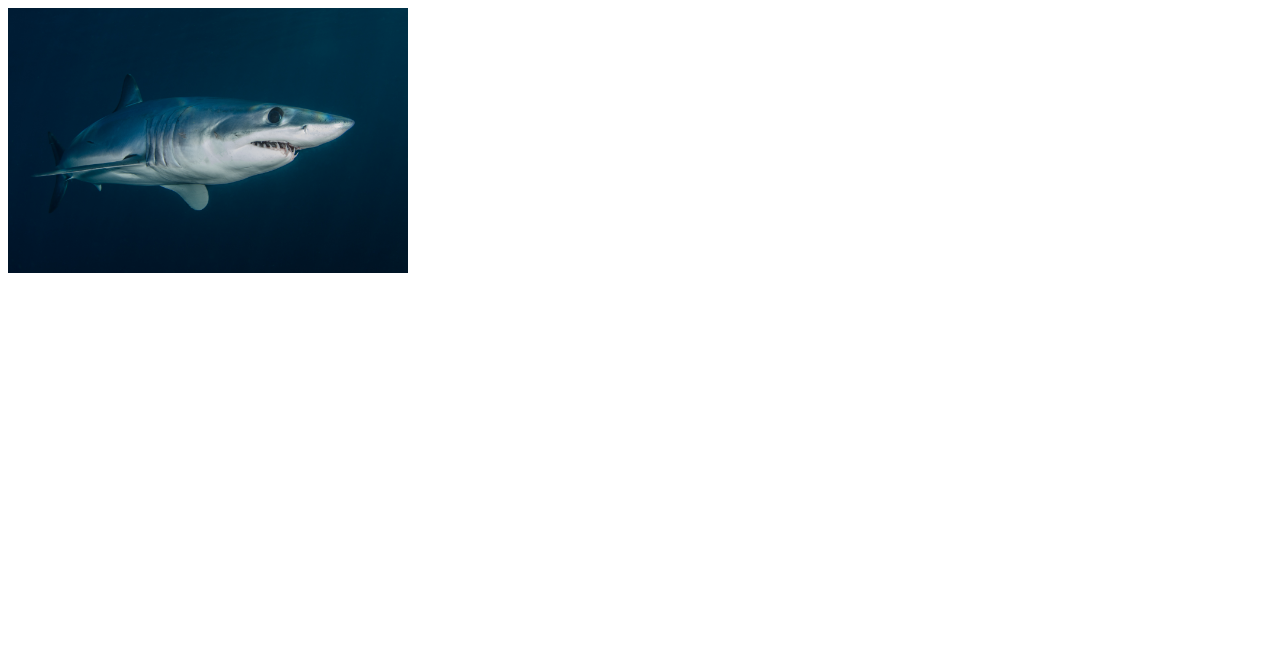
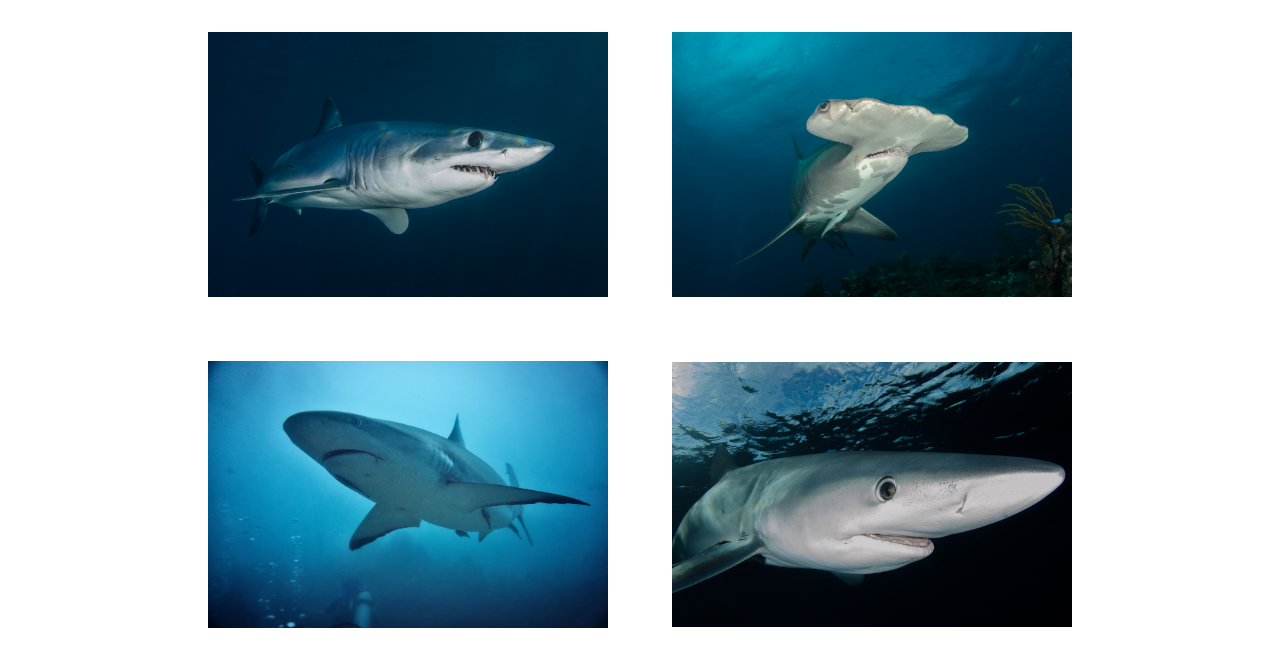
Before and after one commit to bobfdev/html-css-image-hover-text-overlay, a PHP site: page / in a window 1280 px wide. Shown: the top 667 px of the page. Run offline with PHP 8.4, Linux system fonts and the light colour scheme.

Commit message:
updated files

```diff
--- a/index.html
+++ b/index.html
@@ -8,13 +8,42 @@
     <title>Document</title>
 </head>
 <body>
-    <div class="image">
-        <img class="image_img" src="images/mako.jpg" alt="Mako">
-        <div class="image_overlay">
-            <div class="image_title">Sharks</div>
-            <p class="image_description">
-                Mako Shark
-            </p>
+    <div class="image_row">
+        <div class="image">
+            <img class="image_img" src="images/mako.jpg" alt="Mako Shark">
+            <div class="image_overlay image_overlay_blur">
+                <div class="image_title">Mako Shark</div>
+                <p class="image_description">
+                    Isurus oxyrinchus
+                </p>
+            </div>
+        </div>
+        <div class="image">
+            <img class="image_img" src="images/hammerhead.jpg" alt="Hammerhead Shark">
+            <div class="image_overlay image_overlay_blur">
+                <div class="image_title">Hammerhead Shark</div>
+                <p class="image_description">
+                    Sphyrnidae
+                </p>
+            </div>
+        </div>
+        <div class="image">
+            <img class="image_img" src="images/bull.jpg" alt="Bull Shark">
+            <div class="image_overlay image_overlay_color">
+                <div class="image_title">Bull Shark</div>
+                <p class="image_description">
+                    Carcharhinus leucas
+                </p>
+            </div>
+        </div>
+        <div class="image">
+            <img class="image_img" src="images/blue.jpg" alt="Blue Shark">
+            <div class="image_overlay image_overlay_color">
+                <div class="image_title">Blue Shark</div>
+                <p class="image_description">
+                    Prionace glauca
+                </p>
+            </div>
         </div>
     </div>
 </body>
--- a/styles.css
+++ b/styles.css
@@ -1,6 +1,20 @@
+* {
+    box-sizing: border-box;
+    margin: 0;
+    padding: 0;
+}
+
+.image_row {
+    display: flex;
+    flex-wrap: wrap;
+    justify-content: center;
+    align-items: center;
+}
+
 .image {
     position: relative;
     width: 400px;
+    margin: 2rem;
 }
 
 .image_img {
@@ -22,10 +36,29 @@
     align-items: center;
     justify-content: center;
     opacity: 0;
+    transition: opacity 0.25s;
+}
+
+.image_overlay_blur {
+    backdrop-filter: blur(5px);
+}
+
+.image_overlay_color {
+    background: #009578;
 }
 
 .image_overlay:hover {
     opacity: 1;
+}
+
+/* Target every direct child of the image_overlay, so target the image_title & image_description */
+.image_overlay > * {
+    transform: translateY(20px);
+    transition: transform 0.25s;
+}
+
+.image_overlay:hover > * {
+    transform: translateY(0);
 }
 
 .image_title {
```
